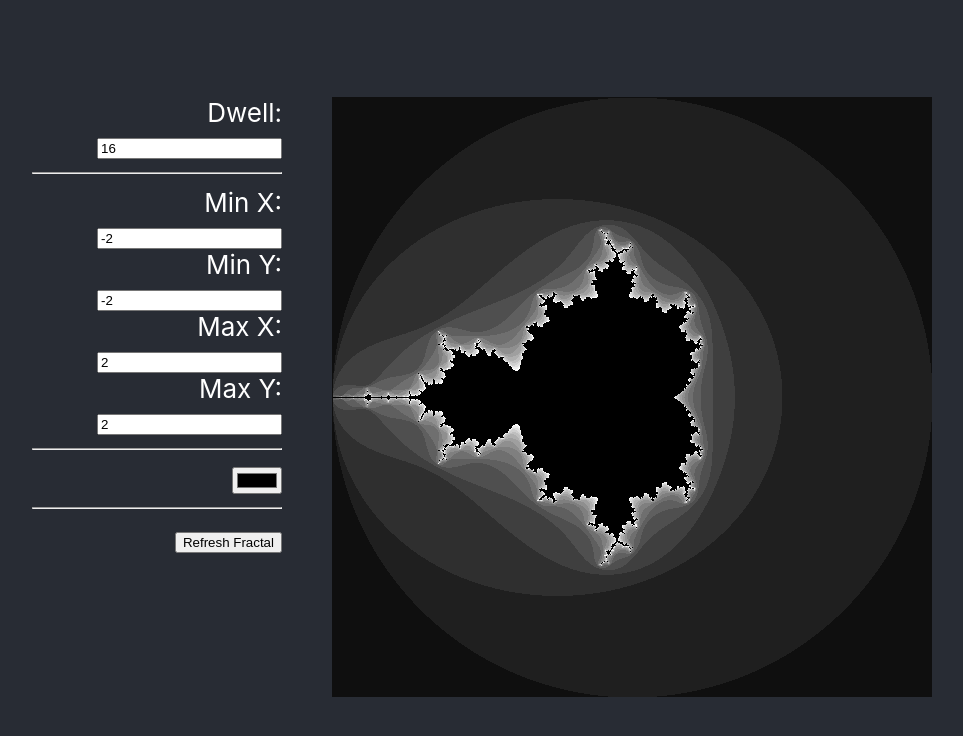
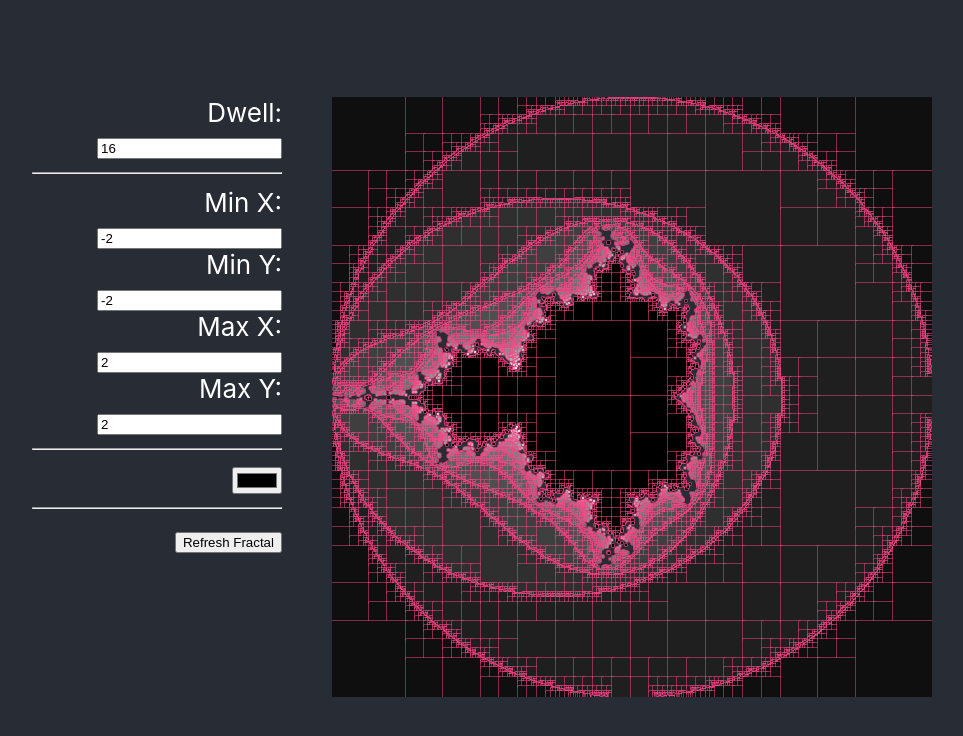
Before and after one commit to LexouDuck/webpack-react-test, a React (Create React App) app: page / in a window 1280 px wide. Shown: the top 736 px of the page, without its empty margins (158-1121 px from the left). Built offline with nearby package versions, Linux system fonts and the light colour scheme.

Commit message:
implemented square based mariani-silver; still some kinks to iron out for squares of width or height < 2, in order to render the details correctly

```diff
--- a/src/canvas.tsx
+++ b/src/canvas.tsx
@@ -1,6 +1,6 @@
 import React from 'react';
 import ReactDOM from 'react-dom';
-import {samplePointsOnPlane, fractalRender_Simple, dwellArray_to_colorArray, DwellFunction} from './fractals';
+import {samplePointsOnPlane, fractalRender_Simple, dwellArray_to_colorArray, DwellFunction, fractalRender_MarianiSilverSquare} from './fractals';
 import {Alg2, Complex, SplitComplex, DualNumber} from './algebra'
 import {Color} from './color'
 
@@ -39,7 +39,7 @@ class FractalCanvas extends React.Component<Props_FractalCanvas>
 	renderFractalOnCanvas()
 	{
 		const context = this.canvasRef.current!.getContext('2d');
-		const point_array = samplePointsOnPlane(this.props.width, this.props.height, this.props.span);
+/*		const point_array = samplePointsOnPlane(this.props.width, this.props.height, this.props.span);
 		const dwell_array = fractalRender_Simple(this.props.width, this.props.height, point_array, this.props.max_dwell, this.props.dwell_func);
 		const color_array = dwellArray_to_colorArray(this.props.width, this.props.height, dwell_array, this.props.palette);
 
@@ -50,6 +50,20 @@ class FractalCanvas extends React.Component<Props_FractalCanvas>
 				context!.fillStyle = color_array[y][x].getCSS();
 				context!.fillRect(x, y, 1, 1);
 			}
+		}
+*/
+		const ms_tree = fractalRender_MarianiSilverSquare(this.props.width, this.props.height, this.props.span,
+														this.props.max_dwell, this.props.dwell_func);
+		const squares = ms_tree.parse_tree();
+		for (let i = 0; i < squares.length; i++)
+		{
+			let square = squares[i];
+			context!.strokeStyle = "#FF4488";
+			context!.strokeRect(square.get_anchor()[0], square.get_anchor()[1],
+								square.get_size()[0], square.get_size()[1]);
+			context!.fillStyle = this.props.palette[square.get_dwell()].getCSS();
+			context!.fillRect(square.get_anchor()[0], square.get_anchor()[1],
+								square.get_size()[0], square.get_size()[1]);
 		}
 	}
 
--- a/src/fractals.tsx
+++ b/src/fractals.tsx
@@ -109,10 +109,10 @@ function dwellArray_to_colorArray(width : number, height : number, dwell_arr : n
 
 class MarianiSilver_Node
 {
-	dwell : number;
-	depth : number;
-	anchor : [number, number];
-	size : [number, number];
+	private dwell : number;
+	private depth : number;
+	private anchor : [number, number];
+	private size : [number, number];
 
 	constructor(dwell : number, depth : number, anchor : [number, number], size : [number, number])
 	{
@@ -200,7 +200,7 @@ function recursion_MarianiSilverSquare(anchor : [number, number], size : [number
 										max_dwell: number, dwell_func : DwellFunction,
 										ms_depth : number, treenode : QuadtreeNode<MarianiSilver_Node>)
 {
-	if (size[0] < 1 || size[1] < 1)
+	if (size[0] <= 2 || size[1] <= 2)
 		return ;
 
 	let test_dwell : number;
@@ -317,7 +317,7 @@ function recursion_MarianiSilverSquare(anchor : [number, number], size : [number
 }
 
 function fractalRender_MarianiSilverSquare(width : number, height : number,	span : [Alg2, Alg2],
-											max_dwell : number, dwell_func : DwellFunction)
+											max_dwell : number, dwell_func : DwellFunction) : Quadtree<MarianiSilver_Node>
 {
 	let point_array : Alg2[][] = samplePointsOnPlane(width, height, span);
 	let dwell_array : number[][] = init2DArray(width, height, -1);
@@ -348,4 +348,5 @@ function mandelbrotDwell(max_dwell : number, start: Alg2)
 }
 
 export {samplePointsOnPlane, fractalRender_Simple, dwellArray_to_colorArray,
-		mandelbrotDwell};
+		mandelbrotDwell,
+		fractalRender_MarianiSilverSquare};
--- a/src/utils.tsx
+++ b/src/utils.tsx
@@ -174,18 +174,47 @@ class Quadtree<T>
 
 	constructor()
 	{
-		this.root = new QuadtreeNode();
+		this.root = new QuadtreeNode<T>();
 	}
 	get_root()
 	{
 		return (this.root);
 	}
-/*
-	parse_tree( function(data : T) : T)
+
+	private parse_node_recursion(node : QuadtreeNode<T>, result : T[]) : void
 	{
+		if (node.has_data())
+		{
+			result.push(node.get_data()!);
+			return ;
+		}
 
+		if (node.has_top_l())
+		{
+			this.parse_node_recursion(node.get_top_l()!, result);
+		}
+		if (node.has_top_r())
+		{
+			this.parse_node_recursion(node.get_top_r()!, result);
+		}
+		if (node.has_bot_l())
+		{
+			this.parse_node_recursion(node.get_bot_l()!, result);
+		}
+		if (node.has_bot_r())
+		{
+			this.parse_node_recursion(node.get_bot_r()!, result);
+		}
 	}
-*/
+
+	parse_tree() : T[]// function(data : T) => T)
+	{
+		let result : T[] = [];
+
+		this.parse_node_recursion(this.root, result);
+
+		return (result);
+	}
 }
 
 
```
